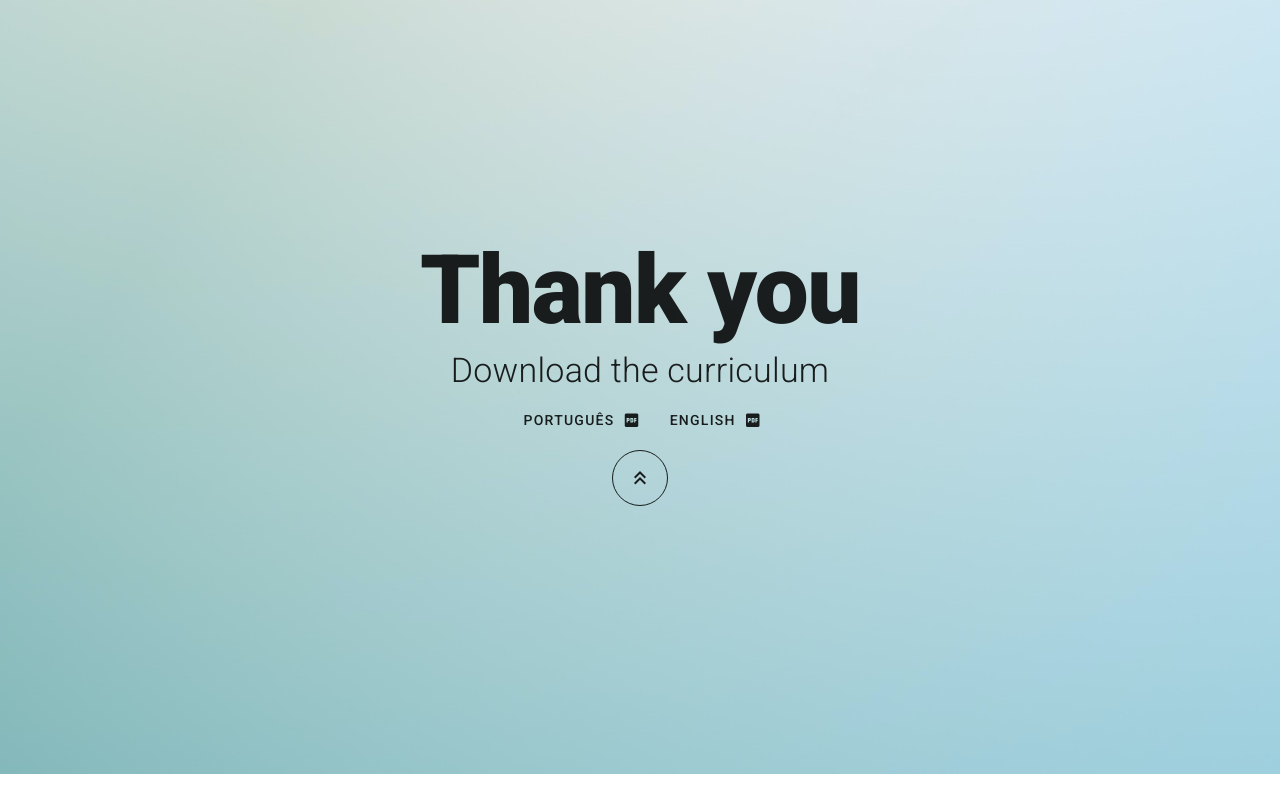
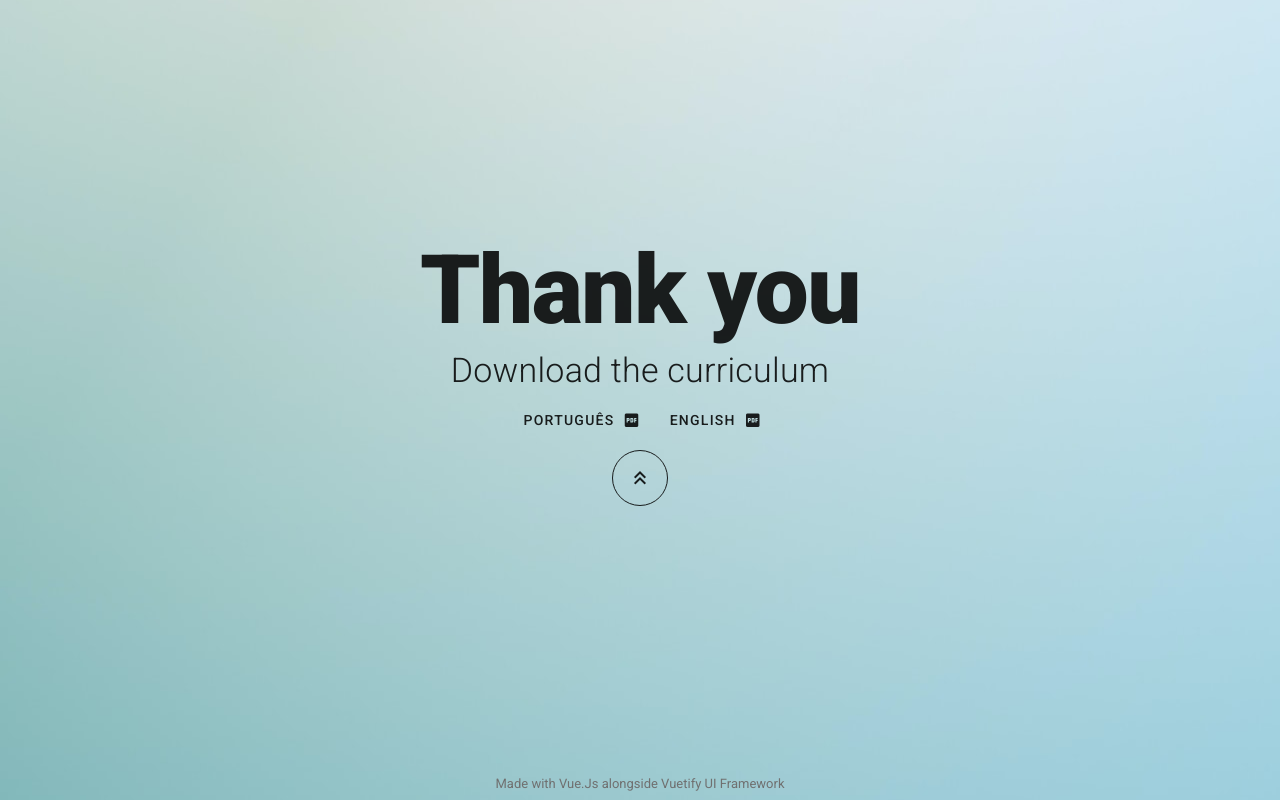
Before and after one commit to MelhorQueSVN/cv-website, a Vue app: page / in a window 1280 px wide. Shown: the part 3674-4474 px from the top of the page. Before the commit the page ends 4448 px from the top, so only its background shows below. Built offline with nearby package versions, Linux system fonts and the light colour scheme.

Commit message:
added footer

```diff
--- a/src/App.vue
+++ b/src/App.vue
@@ -4,6 +4,9 @@
     <v-main>
       <router-view />
     </v-main>
+    <div class="text-center" id="footer" style="cursor: pointer;" onclick="window.open('https://github.com/MelhorQueSVN/cv-website', '_blank').focus()">
+      {{ $t('footer.text') }}
+    </div>
   </v-app>
 </template>
 
@@ -20,10 +23,5 @@ export default {
 </script>
 
 
-<style>
-#app {
-  background: url('assets/pictures/back.jpg')
-    no-repeat center center fixed !important;
-  background-size: cover;
-}
+<style scoped src="@/assets/styles/styles.css">
 </style>
--- a/src/assets/styles/styles.css
+++ b/src/assets/styles/styles.css
@@ -1,3 +1,19 @@
+#app {
+  background: url('../pictures/back.jpg')
+    no-repeat center center fixed !important;
+  background-size: cover;
+}
+
+#footer {
+  bottom: 0;
+  color: #707070;
+  height: 2em;
+  left: 0;
+  position: static;
+  font-size: small;
+  width:100%;
+}
+
 .aboutMefirstColColor {
     background-color: #3c3c3c;
   }
--- a/src/locales/en.json
+++ b/src/locales/en.json
@@ -97,5 +97,8 @@
   "ending" : {
     "title" : "Thank you",
     "subtitle" : "Download the curriculum"
+  },
+  "footer" : {
+    "text" : "Made with Vue.Js alongside Vuetify UI Framework"
   }
 }
--- a/src/locales/pt.json
+++ b/src/locales/pt.json
@@ -97,5 +97,8 @@
     "ending" : {
       "title" : "Obrigado",
       "subtitle" : "Download do currículo"
+    },
+    "footer" : {
+      "text" : "Feito com Vue.js juntamente com Vuetify UI Framework"
     }
   }
```
